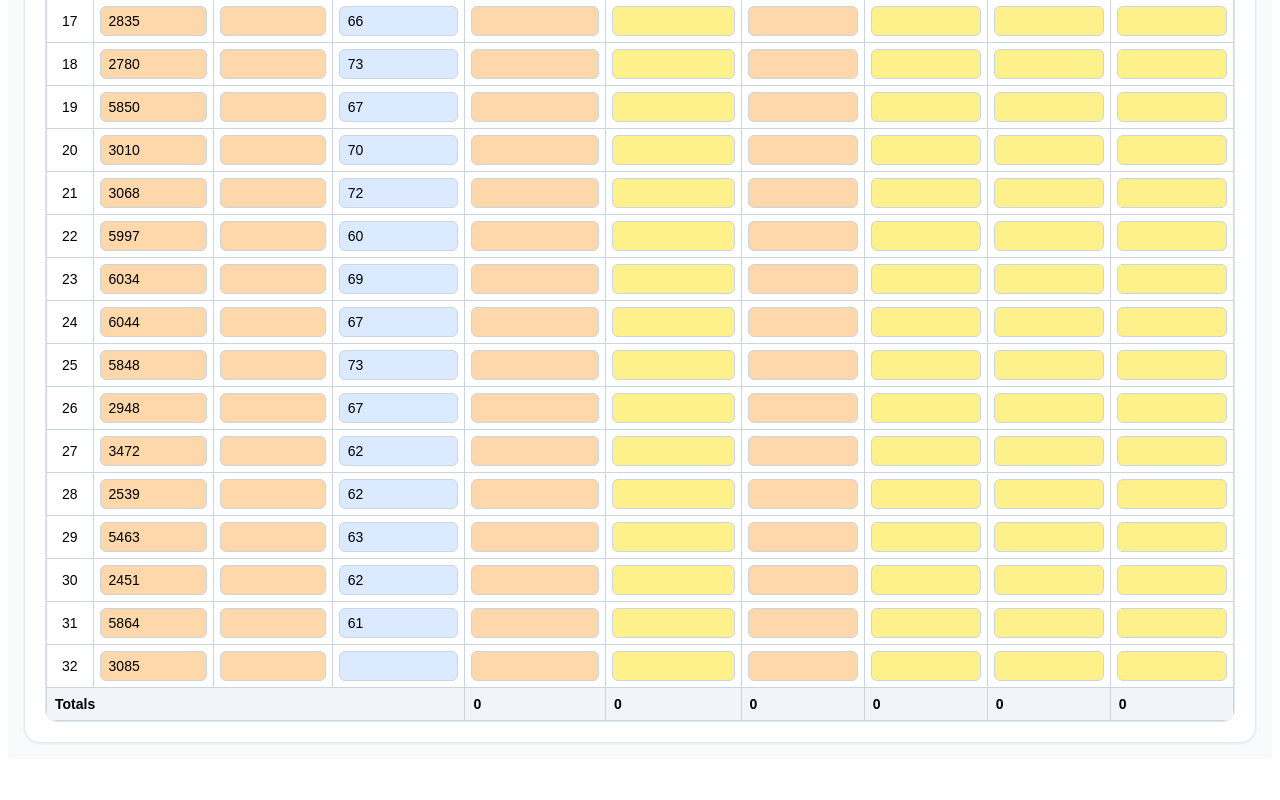
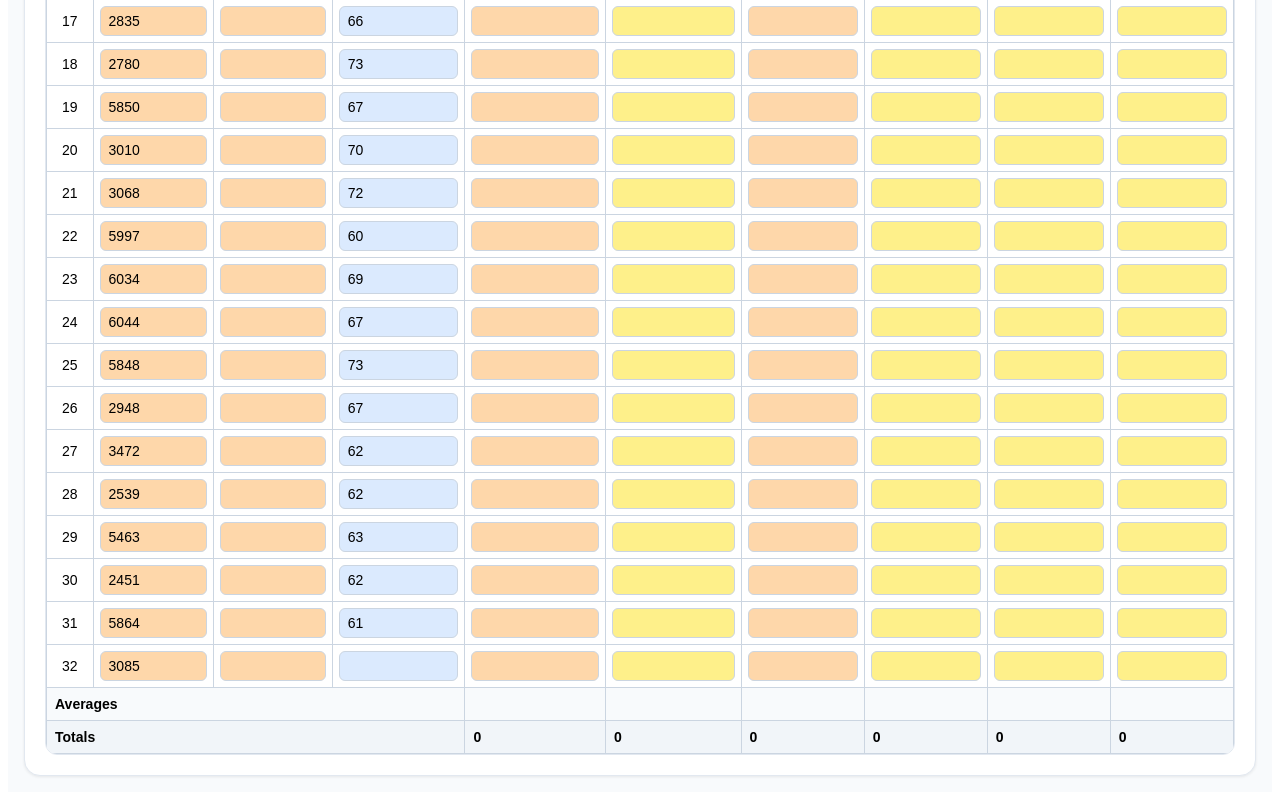
Before and after one commit to Sarmikasoglou/Intake_App, a React (Vite) app: page / in a window 1280 px wide. Shown: the part 1480-2280 px from the top of the page. Before the commit the page ends 2247 px from the top, so only its background shows below. Built offline with nearby package versions, Linux system fonts and the light colour scheme.

Commit message:
Add averages calculation and display in table

```diff
--- a/src/App.jsx
+++ b/src/App.jsx
@@ -465,6 +465,23 @@ export default function App() {
     };
   }, [rows]);
 
+  const averages = useMemo(() => {
+    const avg = (key) => {
+      const values = rows.map((r) => toNumber(r[key])).filter((v) => v !== null);
+      if (values.length === 0) return "";
+      const mean = values.reduce((a, b) => a + b, 0) / values.length;
+      return formatCalc(mean);
+    };
+    return {
+      binFedYesterday: avg("binFedYesterday"),
+      fedYesterday: avg("fedYesterday"),
+      ortsBinToday: avg("ortsBinToday"),
+      ortsToday: avg("ortsToday"),
+      fedBinToday: avg("fedBinToday"),
+      fedToday: avg("fedToday"),
+    };
+  }, [rows]);
+
   useEffect(() => {
     try {
       localStorage.setItem(STORAGE_KEYS.sheetsByDate, JSON.stringify(sheetsByDate));
@@ -929,6 +946,15 @@ export default function App() {
                 ))}
               </tbody>
               <tfoot>
+                <tr style={{ background: "#f8fafc", fontWeight: 700 }}>
+                  <td style={{ border: "1px solid #cbd5e1", padding: 8 }} colSpan={4}>Averages</td>
+                  <td style={{ border: "1px solid #cbd5e1", padding: 8 }}>{averages.binFedYesterday}</td>
+                  <td style={{ border: "1px solid #cbd5e1", padding: 8 }}>{averages.fedYesterday}</td>
+                  <td style={{ border: "1px solid #cbd5e1", padding: 8 }}>{averages.ortsBinToday}</td>
+                  <td style={{ border: "1px solid #cbd5e1", padding: 8 }}>{averages.ortsToday}</td>
+                  <td style={{ border: "1px solid #cbd5e1", padding: 8 }}>{averages.fedBinToday}</td>
+                  <td style={{ border: "1px solid #cbd5e1", padding: 8 }}>{averages.fedToday}</td>
+                </tr>
                 <tr style={{ background: "#f1f5f9", fontWeight: 700 }}>
                   <td style={{ border: "1px solid #cbd5e1", padding: 8 }} colSpan={4}>Totals</td>
                   <td style={{ border: "1px solid #cbd5e1", padding: 8 }}>{totals.binFedYesterday}</td>
```
